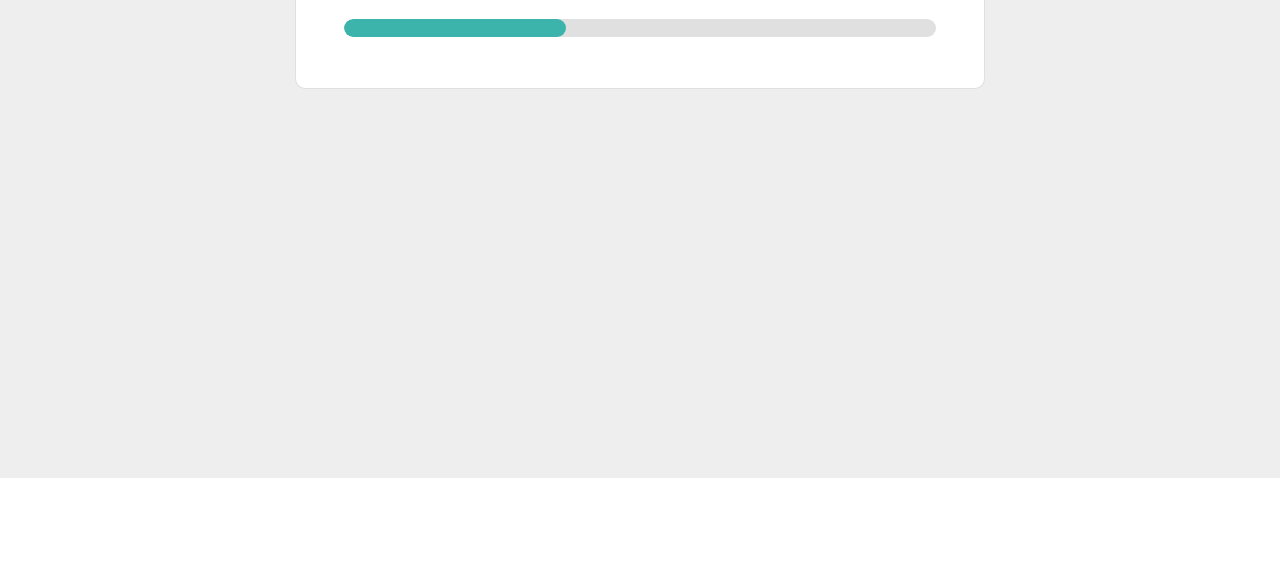
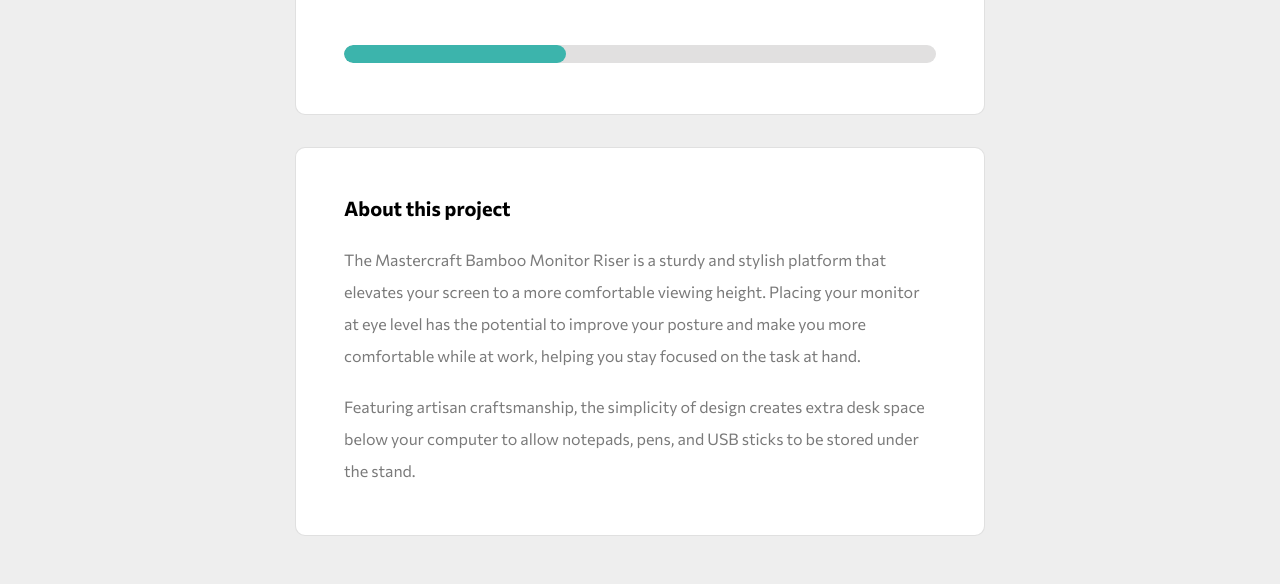
Before and after one commit to asliddinamir/project39-FM, a plain HTML site: page index.html in a window 1280 px wide. Shown: the part 762-1346 px from the top of the page. Before the commit the page ends 1240 px from the top, so only its background shows below. Drawn offline with Linux system fonts and the light colour scheme.

Commit message:
done bookmark header

```diff
--- a/index.html
+++ b/index.html
@@ -53,6 +53,16 @@
       <meter class="meter" min="0" max="100000" value="37580"></meter>
     </div>
 
+    <div class="bookmark_about bs">
+      <h2>About this project</h2>
+      <p>The Mastercraft Bamboo Monitor Riser is a sturdy and stylish platform that elevates your screen to a more
+        comfortable viewing height. Placing your monitor at eye level has the potential to improve your posture and make
+        you more comfortable while at work, helping you stay focused on the task at hand.</p>
+      <br>
+      <p>Featuring artisan craftsmanship, the simplicity of design creates extra desk space below your computer to allow
+        notepads, pens, and USB sticks to be stored under the stand.</p>
+    </div>
+
   </section>
 
 </body>
--- a/style.css
+++ b/style.css
@@ -66,6 +66,7 @@
 p {
     font-size: 16px;
     color: var(--dark_gray);
+    line-height: 2;
 }
 
 .bookmark_header {
@@ -186,3 +187,14 @@
     background: none;
     background: var(--moderate_cyan);
 }
+
+.bookmark_about {
+    padding-top: 3rem;
+    transform: translateY(-6vh);
+}
+
+.bookmark_about h2 {
+    font-size: 20px;
+    margin-bottom: 1.5rem;
+
+}
```
